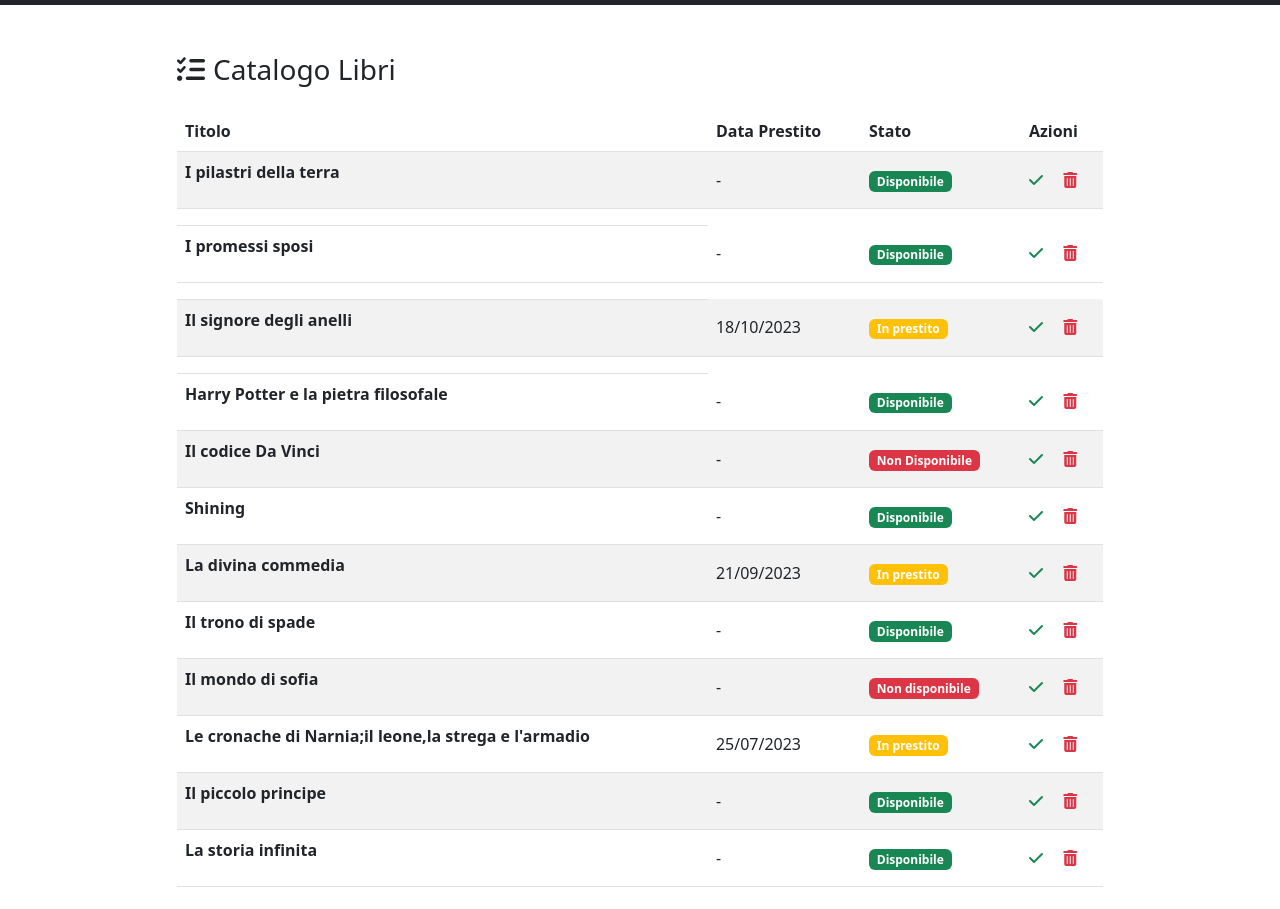
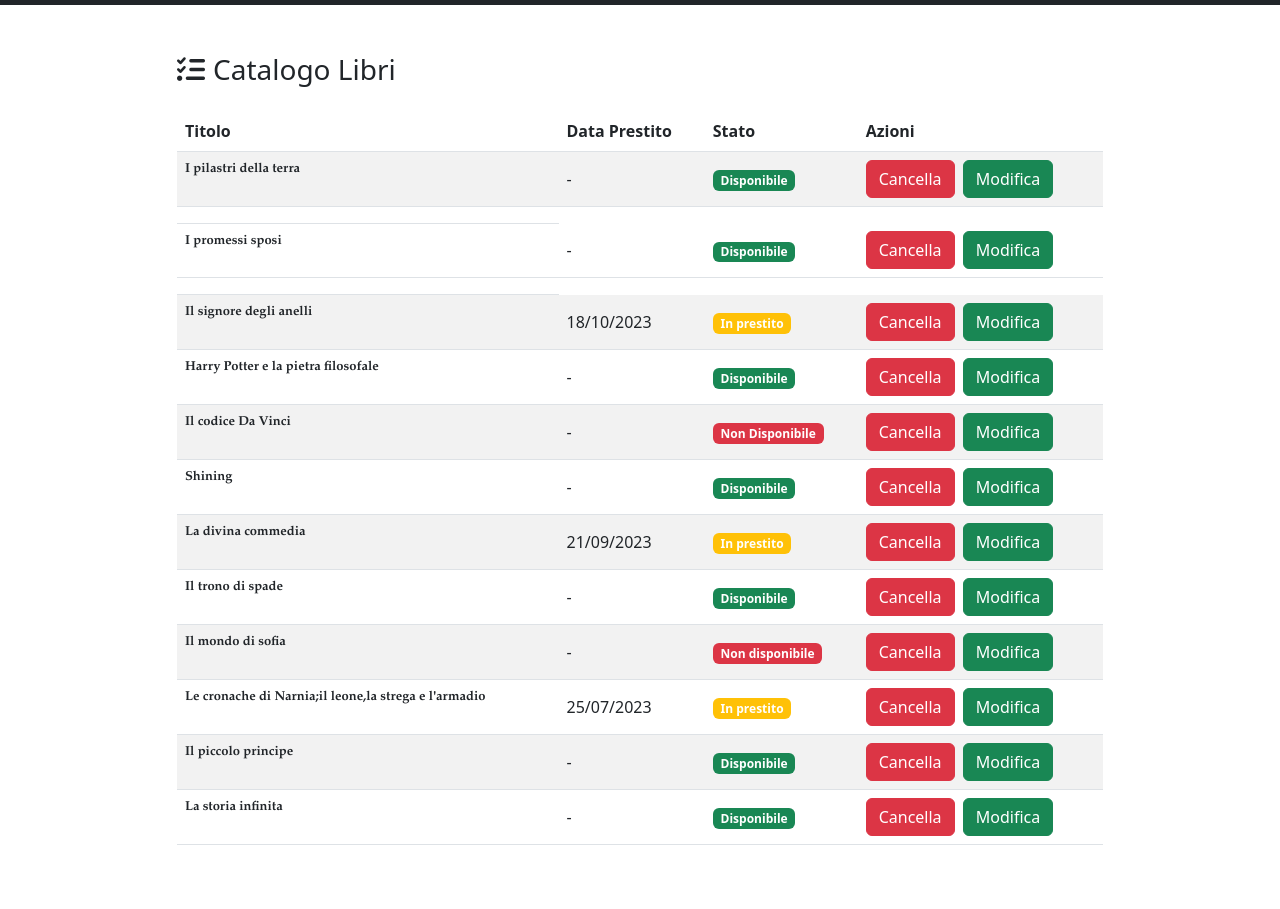
Before and after one commit to pyroz7/html-css-bootstrap-dashboard, a plain HTML site: page index.html in a window 1280 px wide. Shown: the part 61-970 px from the top of the page. Drawn offline with nearby package versions, Linux system fonts and the light colour scheme.

Commit message:
half finish

```diff
--- a/css/style.css
+++ b/css/style.css
@@ -3,3 +3,9 @@
     padding: 0;
     box-sizing: border-box;
 }
+
+.title{
+    font-size: small;
+   font-family: garamond
+   ;
+}
--- a/index.html
+++ b/index.html
@@ -72,9 +72,11 @@
 
                           <tbody>
 
+
+
                             <tr class="fw-normal" style="background-color: #F2F2F2;">
                               <th>
-                                <p>I pilastri della terra</p>
+                                <p class="title"> I pilastri della terra</p>
                               </th>
                               <td class="align-middle">
                                 <span>-</span>
@@ -83,17 +85,17 @@
                                 <span class="badge bg-success">Disponibile</span>
                               </td>
                               <td class="align-middle">
-                                <a href="#!" data-mdb-toggle="tooltip" title="Done"><i
-                                    class="fas fa-check text-success me-3"></i></a>
-                                <a href="#!" data-mdb-toggle="tooltip" title="Remove"><i
-                                    class="fas fa-trash-alt text-danger"></i></a>
+                                <button type="submit" class="btn btn-danger">Cancella</button>
+                              <button type="submit" class="btn btn-success ms-1">Modifica</button>
                               </td>
                             </tr>
+
+
                             <tr class="fw-normal">
                               <th>
                                 <tr class="fw-normal">
                                   <th>
-                                    <p>I promessi sposi </p>
+                                    <p class="title">I promessi sposi </p>
                                   </th>
                                   <td class="align-middle">
                                     <span>-</span>
@@ -102,18 +104,18 @@
                                     <span class="badge bg-success">Disponibile</span>
                                   </td>
                                   <td class="align-middle">
-                                    <a href="#!" data-mdb-toggle="tooltip" title="Done"><i
-                                        class="fas fa-check text-success me-3"></i></a>
-                                    <a href="#!" data-mdb-toggle="tooltip" title="Remove"><i
-                                        class="fas fa-trash-alt text-danger"></i></a>
+                                    <button type="submit" class="btn btn-danger">Cancella</button>
+                                 <button type="submit" class="btn btn-success ms-1">Modifica</button>
                                   </td>
                                 </tr>
+
+
 
                             <tr class="fw-normal">
                               <th>
                                 <tr class="fw-normal"style="background-color: #F2F2F2">
                                   <th>
-                                    <p>Il signore degli anelli</p>
+                                    <p class="title">Il signore degli anelli</p>
                                   </th>
                                   <td class="align-middle">
                                     <span>18/10/2023</span>
@@ -122,17 +124,16 @@
                                     <span class="badge bg-warning text-withe">In prestito</span>
                                   </td>
                                   <td class="align-middle">
-                                    <a href="#!" data-mdb-toggle="tooltip" title="Done"><i
-                                        class="fas fa-check text-success me-3"></i></a>
-                                    <a href="#!" data-mdb-toggle="tooltip" title="Remove"><i
-                                        class="fas fa-trash-alt text-danger"></i></a>
+                                    <button type="submit" class="btn btn-danger">Cancella</button>
+                                  <button type="submit" class="btn btn-success ms-1">Modifica</button>
                                   </td>
                                 </tr>
-                            </tr>                   <tr class="fw-normal">
-                              <th class="">
+
+
+
                                 <tr class="fw-normal">
                                   <th>
-                                    <p>Harry Potter e la pietra filosofale</p>
+                                    <p class="title">Harry Potter e la pietra filosofale</p>
                                   </th>
                                   <td class="align-middle">
                                     <span>-</span>
@@ -141,18 +142,15 @@
                                     <span class="badge bg-success">Disponibile</span>
                                   </td>
                                   <td class="align-middle">
-                                    <a href="#!" data-mdb-toggle="tooltip" title="Done"><i
-                                        class="fas fa-check text-success me-3"></i></a>
-                                    <a href="#!" data-mdb-toggle="tooltip" title="Remove"><i
-                                        class="fas fa-trash-alt text-danger"></i></a>
+                                    <button type="submit" class="btn btn-danger">Cancella</button>
+                                 <button type="submit" class="btn btn-success ms-1">Modifica</button>
                                   </td>
-                                </tr>
-                            </tr>
+                                   </tr>
 
 
                             <tr class="fw-normal"style="background-color: #F2F2F2">
                                 <th>
-                                  <p>Il codice Da Vinci</p>
+                                  <p class="title">Il codice Da Vinci</p>
                                 </th>
                                 <td class="align-middle">
                                   <span>-</span>
@@ -161,15 +159,14 @@
                                   <span class="badge bg-danger">Non Disponibile</span>
                                 </td>
                                 <td class="align-middle">
-                                  <a href="#!" data-mdb-toggle="tooltip" title="Done"><i
-                                      class="fas fa-check text-success me-3"></i></a>
-                                  <a href="#!" data-mdb-toggle="tooltip" title="Remove"><i
-                                      class="fas fa-trash-alt text-danger"></i></a>
+                                  <button type="submit" class="btn btn-danger">Cancella</button>
+                                <button type="submit" class="btn btn-success ms-1">Modifica</button>
+                                  </td>
 
 
                                       <tr class="fw-normal">
                                          <th>
-                                          <p>Shining</p>
+                                          <p class="title">Shining</p>
                                         </th>
                                         <td class="align-middle">
                                           <span>-</span>
@@ -178,15 +175,17 @@
                                           <span class="badge bg-success">Disponibile</span>
                                         </td>
                                         <td class="align-middle">
-                                          <a href="#!" data-mdb-toggle="tooltip" title="Done"><i
-                                              class="fas fa-check text-success me-3"></i></a>
-                                          <a href="#!" data-mdb-toggle="tooltip" title="Remove"><i
-                                              class="fas fa-trash-alt text-danger"></i></a>
+                                          <button type="submit" class="btn btn-danger">Cancella</button>
+                                      <button type="submit" class="btn btn-success ms-1">Modifica</button>
                                         </td>
                                       </tr>
+
+
+
+
                                       <tr class="fw-normal"style="background-color: #F2F2F2">
                                         <th>
-                                          <p>La divina commedia</p>
+                                          <p class="title">La divina commedia</p>
                                         </th>
                                         <td class="align-middle">
                                           <span>21/09/2023</span>
@@ -195,15 +194,16 @@
                                           <span class="badge bg-warning text-withe">In prestito</span>
                                         </td>
                                         <td class="align-middle">
-                                          <a href="#!" data-mdb-toggle="tooltip" title="Done"><i
-                                              class="fas fa-check text-success me-3"></i></a>
-                                          <a href="#!" data-mdb-toggle="tooltip" title="Remove"><i
-                                              class="fas fa-trash-alt text-danger"></i></a>
+                                          <button type="submit" class="btn btn-danger">Cancella</button>
+                                     <button type="submit" class="btn btn-success ms-1">Modifica</button>
                                         </td>
                                       </tr>
+
+
+
                                       <tr class="fw-normal">
                                         <th>
-                                          <p>Il trono di spade</p>
+                                          <p class="title">Il trono di spade</p>
                                         </th>
                                         <td class="align-middle">
                                           <span>-</span>
@@ -212,15 +212,13 @@
                                           <span class="badge bg-success">Disponibile</span>
                                         </td>
                                         <td class="align-middle">
-                                          <a href="#!" data-mdb-toggle="tooltip" title="Done"><i
-                                              class="fas fa-check text-success me-3"></i></a>
-                                          <a href="#!" data-mdb-toggle="tooltip" title="Remove"><i
-                                              class="fas fa-trash-alt text-danger"></i></a>
+                                          <button type="submit" class="btn btn-danger">Cancella</button>
+                                          <button type="submit" class="btn btn-success ms-1">Modifica</button>
                                         </td>
                                       </tr>
                                       <tr class="fw-normal"style="background-color: #F2F2F2">
                                         <th>
-                                          <p>Il mondo di sofia</p>
+                                          <p class="title">Il mondo di sofia</p>
                                         </th>
                                         <td class="align-middle">
                                           <span>-</span>
@@ -229,16 +227,16 @@
                                           <span class="badge bg-danger">Non disponibile</span>
                                         </td>
                                         <td class="align-middle">
-                                          <a href="#!" data-mdb-toggle="tooltip" title="Done"><i
-                                              class="fas fa-check text-success me-3"></i></a>
-                                          <a href="#!" data-mdb-toggle="tooltip" title="Remove"><i
-                                              class="fas fa-trash-alt text-danger"></i></a>
+                                          <button type="submit" class="btn btn-danger">Cancella</button>
+                                          <button type="submit" class="btn btn-success ms-1">Modifica</button>
                                         </td>
                                       </tr>
 
-                                      <tr class="fw-normal">
+
+
+                              <tr class="fw-normal">
                               <th>
-                                <p>Le cronache di Narnia;il leone,la strega e l'armadio</p>
+                                <p class="title">Le cronache di Narnia;il leone,la strega e l'armadio</p>
                               </th>
                               <td class="align-middle">
                                 <span>25/07/2023</span>
@@ -247,15 +245,16 @@
                                 <span class="badge bg-warning text-withe">In prestito</span>
                               </td>
                               <td class="align-middle">
-                                <a href="#!" data-mdb-toggle="tooltip" title="Done"><i
-                                    class="fas fa-check text-success me-3"></i></a>
-                                <a href="#!" data-mdb-toggle="tooltip" title="Remove"><i
-                                    class="fas fa-trash-alt text-danger"></i></a>
+                                <button type="submit" class="btn btn-danger">Cancella</button>
+                                <button type="submit" class="btn btn-success ms-1">Modifica</button>
                               </td>
                             </tr>
+
+
+
                             <tr class="fw-normal"style="background-color: #F2F2F2">
                               <th>
-                                <p>Il piccolo principe</p>
+                                <p class="title">Il piccolo principe</p>
                               </th>
                               <td class="align-middle">
                                 <span>-</span>
@@ -264,16 +263,15 @@
                                 <span class="badge bg-success">Disponibile</span>
                               </td>
                               <td class="align-middle">
-                                <a href="#!" data-mdb-toggle="tooltip" title="Done"><i
-                                    class="fas fa-check text-success me-3"></i></a>
-                                <a href="#!" data-mdb-toggle="tooltip" title="Remove"><i
-                                    class="fas fa-trash-alt text-danger"></i></a>
+                                <button type="submit" class="btn btn-danger">Cancella</button>
+                                <button type="submit" class="btn btn-success ms-1">Modifica</button>
                               </td>
                             </tr>
 
+
                             <tr class="fw-normal">
                               <th>
-                                <p>La storia infinita</p>
+                                <p class="title">La storia infinita</p>
                               </th>
                               <td class="align-middle">
                                 <span>-</span>
@@ -282,10 +280,8 @@
                                           <span class="badge bg-success">Disponibile</span>
                                         </td>
                               <td class="align-middle">
-                                <a href="#!" data-mdb-toggle="tooltip" title="Done"><i
-                                    class="fas fa-check text-success me-3"></i></a>
-                                <a href="#!" data-mdb-toggle="tooltip" title="Remove"><i
-                                    class="fas fa-trash-alt text-danger"></i></a>
+                                <button type="submit" class="btn btn-danger">Cancella</button>
+                    <button type="submit" class="btn btn-success ms-1">Modifica</button>
                               </td>
                             </tr>
 
```
